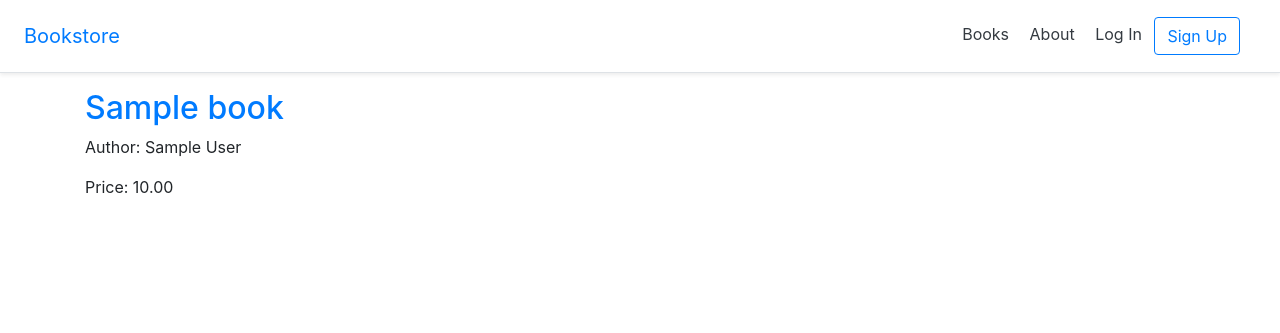
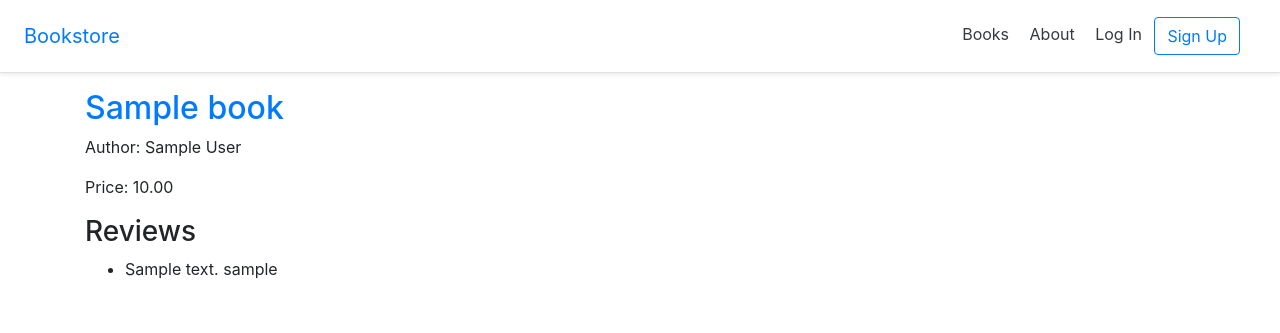
Before and after one commit to BukhosiMoyo/bookstore_project, a Django app: template templates/books/book_detail.html in a window 1280 px wide. Shown: the top 333 px of the page. Run offline with Django 3.2, Linux system fonts and the light colour scheme; the template is opened without the code that fills it: values that come from a table or form of the project are taken from there, others are empty; tables that the repository leaves empty hold one stand-in row (values such as "Sample post"); parts of the project's set-up code (start-up, migrations or seed data) failed here and were passed over; some libraries are stand-ins or nearby versions.

Commit message:
✨ : Adding reviews to the book detail page

```diff
--- a/templates/books/book_detail.html
+++ b/templates/books/book_detail.html
@@ -12,6 +12,18 @@
     </h2>
     <p>Author: {{book.author}}</p>
     <p>Price: {{book.price}}</p>
+
+    <div>
+        <h3>Reviews</h3>
+        <ul>
+            {% for review in book.reviews.all %}
+            <li>
+                {{review.review}} {{review.author}}
+            </li>
+
+            {% endfor %}
+        </ul>
+    </div>
 </div>
 
 {% endblock content %}
```
